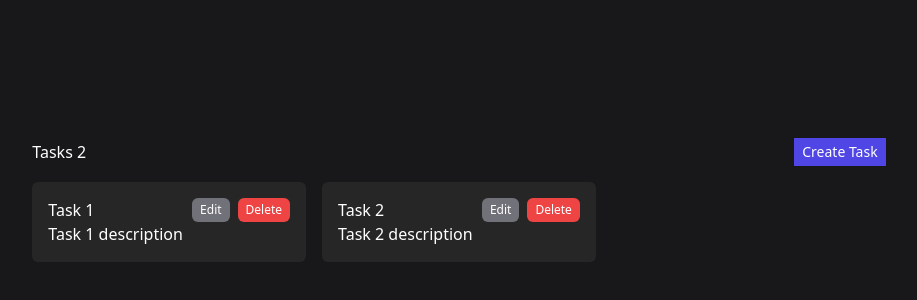
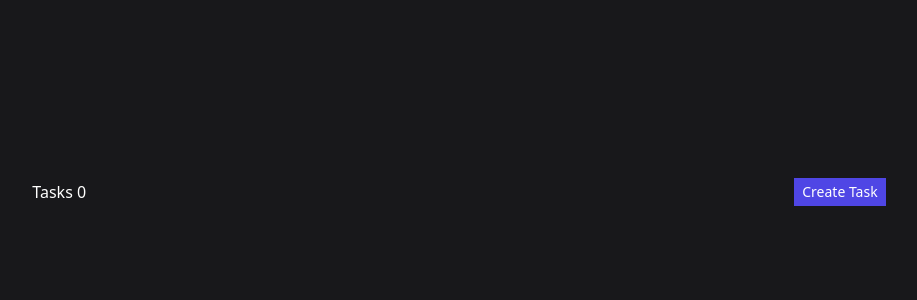
Before and after one commit to Googluu/tasks_crud_react_redux_tk, a React (Create React App) app: page / in a window 1280 px wide. Shown: the part 208-508 px from the top of the page, without its empty margins (181-1098 px from the left). Built offline with nearby package versions, Linux system fonts and the light colour scheme.

Commit message:
inte-save localstorage-reduxth #0001err

```diff
--- a/src/app/store.js
+++ b/src/app/store.js
@@ -1,8 +1,8 @@
-import {configureStore} from '@reduxjs/toolkit';
-import tasksReducer from '../features/tasks/taskSlice'
+import { configureStore } from "@reduxjs/toolkit";
+import tasksReducer from "../features/tasks/taskSlice";
 
 export const store = configureStore({
-    reducer: {
-        tasks: tasksReducer
-    },
+  reducer: {
+    todos: tasksReducer,
+  },
 });
--- a/src/components/TaskForm.js
+++ b/src/components/TaskForm.js
@@ -1,52 +1,54 @@
 import { useState, useEffect } from "react";
-import { useDispatch, useSelector } from 'react-redux';
-import { addTask, editTask } from '../features/tasks/taskSlice';
-import { v4 as uuid } from 'uuid';
-import {useNavigate, useParams} from 'react-router-dom'
+import { useDispatch, useSelector } from "react-redux";
+import { addTask, editTask } from "../features/tasks/taskSlice";
+import { v4 as uuid } from "uuid";
+import { useNavigate, useParams } from "react-router-dom";
 
 function TaskForm() {
-
   const [task, setTask] = useState({
     title: "",
-    description: ""
-  })
-  const dispatch = useDispatch()
-  const navigate = useNavigate()
-  const params = useParams()
-  const tasks = useSelector(state => state.tasks)
+    description: "",
+  });
+  const dispatch = useDispatch();
+  const navigate = useNavigate();
+  const params = useParams();
+  const tasks = useSelector((state) => state.tasks);
 
   const handleChange = (e) => {
     setTask({
       ...task,
-      [e.target.name]: e.target.value
-    })
-  }
+      [e.target.name]: e.target.value,
+    });
+  };
 
   const handleSubmit = (e) => {
     e.preventDefault();
 
-    if(params.id) {
-      dispatch(editTask(task))
+    if (params.id) {
+      dispatch(editTask(task));
     } else {
-
-    dispatch(addTask({
+      dispatch(
+        addTask({
           ...task,
           id: uuid(),
         })
-    )
+      );
     }
-    navigate('/')
-  }
+    navigate("/");
+  };
 
   useEffect(() => {
-    if(params.id) {
-      setTask(tasks.find(task => task.id === params.id));
+    if (params.id) {
+      setTask(tasks.find((task) => task.id === params.id));
     }
-  }, [params.id, tasks])
+    localStorage.setItem("tasks", JSON.stringify(task));
+  }, [params.id, tasks, task]);
 
   return (
     <form onSubmit={handleSubmit} className="bg-zinc-800 max-w-sm p-4 mb-2">
-        <label htmlFor="title" className="block text-sm font-bold">Task:</label>
+      <label htmlFor="title" className="block text-sm font-bold">
+        Task:
+      </label>
       <input
         name="title"
         type="text"
@@ -56,7 +58,9 @@ function TaskForm() {
         className="w-full p-2 rounded-md bg-zinc-600 mb-2"
       />
 
-        <label htmlFor="description" className="block text-xs font-bold mb-2">Description:</label>
+      <label htmlFor="description" className="block text-xs font-bold mb-2">
+        Description:
+      </label>
       <textarea
         name="description"
         placeholder="description"
@@ -67,7 +71,7 @@ function TaskForm() {
 
       <button className="bg-indigo-600 px-2 py-1">Save</button>
     </form>
-    )
+  );
 }
 
 export default TaskForm;
--- a/src/components/TasksList.js
+++ b/src/components/TasksList.js
@@ -1,47 +1,55 @@
-import {useSelector, useDispatch} from 'react-redux';
-import {deleteTask} from '../features/tasks/taskSlice';
-import {Link} from 'react-router-dom'
+import { useSelector, useDispatch } from "react-redux";
+import { deleteTask } from "../features/tasks/taskSlice";
+import { Link } from "react-router-dom";
 
 function TasksList() {
-  const tasks = useSelector(state => state.tasks);
+  const todos = useSelector((state) => state.todos);
   const dispatch = useDispatch();
 
   const handleDelete = (id) => {
     dispatch(deleteTask(id));
-  }
+  };
 
   return (
     <div className="w-4/6">
-
       <header className="flex justify-between items-center py-4">
-        <h1>Tasks {tasks.length}</h1>
+        <h1>Tasks {todos.length}</h1>
         <Link
-        to='/create-task'
-        className="bg-indigo-600 px-2 py-1 rounded-sn text-sm">
+          to="/create-task"
+          className="bg-indigo-600 px-2 py-1 rounded-sn text-sm"
+        >
           Create Task
         </Link>
       </header>
 
       <div className="grid grid-cols-3 gap-4">
-        {tasks.map(task => (
+        {todos.map((task) => {
+          return (
             <div key={task.id} className="bg-neutral-800 p-4 rounded-md">
               <header className="flex justify-between">
                 <h3>{task.title}</h3>
                 <div className="flex gap-x-2">
-                      <Link to={`/edit-task/${task.id}`}
+                  <Link
+                    to={`/edit-task/${task.id}`}
                     className="bg-zinc-500 px-2 py-1 text-xs rounded-md"
-                      >Edit</Link>
-                      <button onClick={() => handleDelete(task.id)}
+                  >
+                    Edit
+                  </Link>
+                  <button
+                    onClick={() => handleDelete(task.id)}
                     className="bg-red-500 px-2 py-1 text-xs rounded-md"
-                      >Delete</button>
+                  >
+                    Delete
+                  </button>
                 </div>
               </header>
               <p>{task.description}</p>
             </div>
-        ))}
+          );
+        })}
       </div>
     </div>
-  )
+  );
 }
 
 export default TasksList;
--- a/src/features/tasks/taskSlice.js
+++ b/src/features/tasks/taskSlice.js
@@ -1,44 +1,46 @@
-import { createSlice } from '@reduxjs/toolkit';
+import { createSlice } from "@reduxjs/toolkit";
 
-const initialState = [
-    {
-        id: "1",
-        title: "Task 1",
-        description: "Task 1 description",
-        completed: false
-    },
-    {
-        id: "2",
-        title: "Task 2",
-        description: "Task 2 description",
-        completed: false
-    }
-]
+export const initialState = JSON.parse(localStorage.getItem("tasks")) || [];
+
+// const initialState = [
+//   {
+//     id: "1",
+//     title: "Task 1",
+//     description: "Task 1 description",
+//     completed: false,
+//   },
+//   {
+//     id: "2",
+//     title: "Task 2",
+//     description: "Task 2 description",
+//     completed: false,
+//   },
+// ];
 
 export const taskSlice = createSlice({
-    name: 'tasks',
+  name: "todos",
   initialState,
   reducers: {
     addTask: (state, action) => {
       state.push(action.payload);
     },
     editTask: (state, action) => {
-            const { id, title, description } = action.payload
-            const foundTask = state.find(task => task.id === id)
-            if(foundTask) {
-                foundTask.title = title
-                foundTask.description = description
+      const { id, title, description } = action.payload;
+      const foundTask = state.find((task) => task.id === id);
+      if (foundTask) {
+        foundTask.title = title;
+        foundTask.description = description;
       }
     },
     deleteTask: (state, action) => {
-            const taskFound = state.find(task => task.id === action.payload);
-            if(taskFound) {
+      const taskFound = state.find((task) => task.id === action.payload);
+      if (taskFound) {
         state.splice(state.indexOf(taskFound), 1);
       }
-        }
-    }
+    },
+  },
 });
 
-export const {addTask, deleteTask, editTask} = taskSlice.actions;
+export const { addTask, deleteTask, editTask } = taskSlice.actions;
 
 export default taskSlice.reducer;
```
Also changed, not shown: src/App.js (+7 -8 lines). Lines whose indentation alone changed are shown as unchanged.
